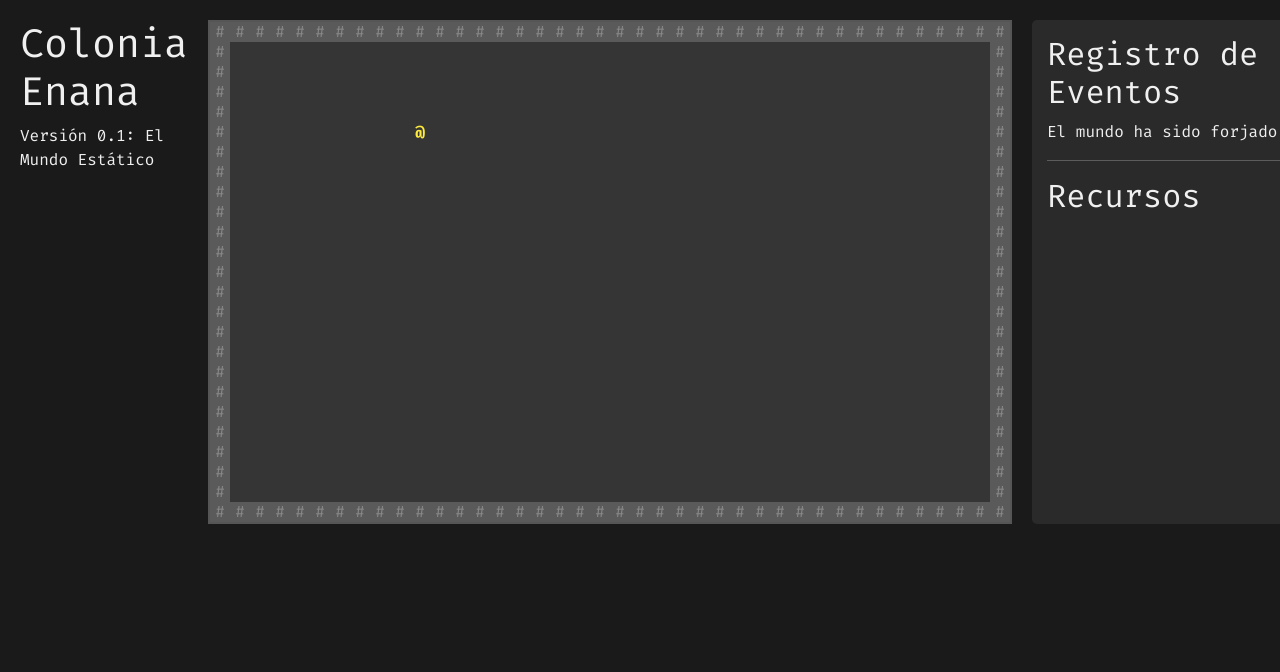
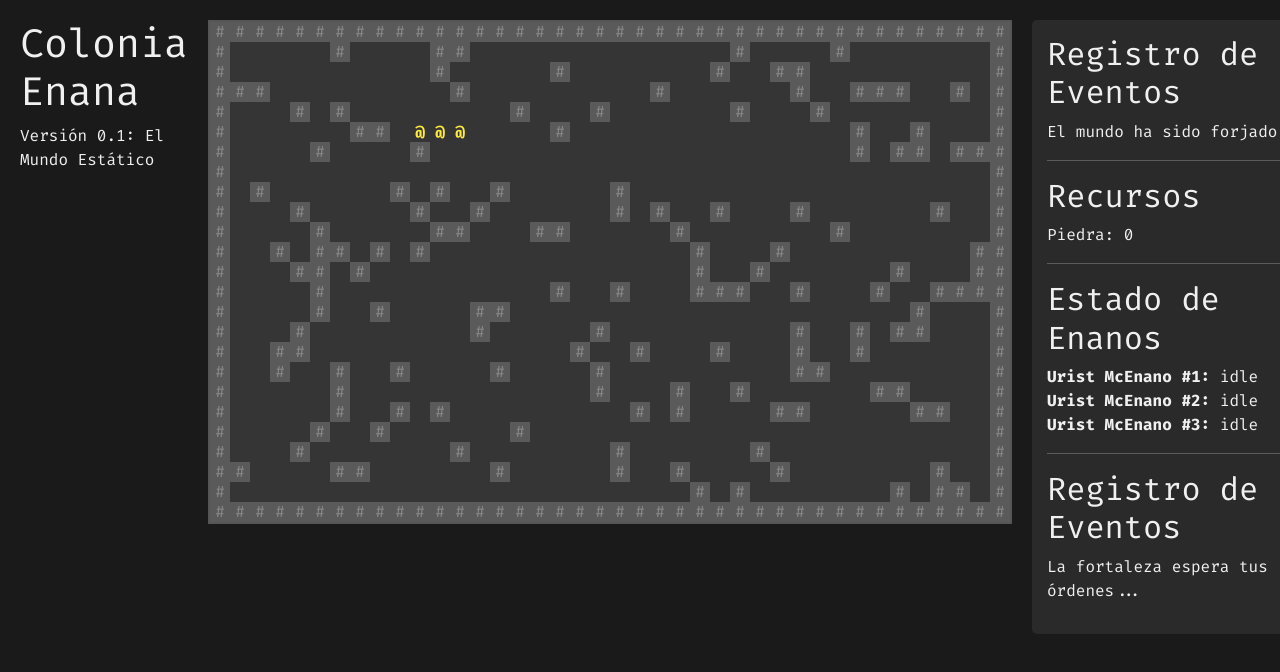
Before and after one commit to AliceV66/Colonia_enana, a plain HTML site: page index.html in a window 1280 px wide. Shown: the top 672 px of the page. Drawn offline with nearby package versions, Linux system fonts and the light colour scheme.

Commit message:
Fase 5? se corrige la ui . XD tengo sueño pero esta divertido

```diff
--- a/index.html
+++ b/index.html
@@ -28,8 +28,18 @@
             </div>
             <hr>
             <h2>Recursos</h2>
-            <div id="resources">
+            <div id="resources-panel">
                 </div>
+            <hr>
+            <h2>Estado de Enanos</h2>
+            <ul id="agents-panel" class="list-unstyled">
+                </ul>
+            <hr>
+            <h2>Registro de Eventos</h2>
+            <div id="log" class="log-box">
+                <p>La fortaleza espera tus órdenes...</p>
+            </div>
+
         </aside>
     </div>
 
--- a/main.js
+++ b/main.js
@@ -1,28 +1,67 @@
 // --- CONFIGURACIÓN Y CONSTANTES ---
 const WORLD_WIDTH = 40;
 const WORLD_HEIGHT = 25;
+
 
 // --- MODELOS DE DATOS GLOBALES ---
 let worldData = [];
 const agents = [];
 const taskQueue = [];
+const resources = {
+    rock: 0
+};
 
 // --- LÓGICA DEL MODELO ---
 
 function generateWorld() {
     const world = [];
+    const ROCK_CHANCE = 0.15; // 15% de probabilidad de que un tile de suelo sea roca
+
     for (let y = 0; y < WORLD_HEIGHT; y++) {
         const row = [];
         for (let x = 0; x < WORLD_WIDTH; x++) {
-            let tileType = 'floor';
+            let tileType;
+            // Poner rocas en los bordes para crear las paredes
             if (x === 0 || x === WORLD_WIDTH - 1 || y === 0 || y === WORLD_HEIGHT - 1) {
                 tileType = 'rock';
+            } else {
+                // --- LÓGICA MODIFICADA ---
+                // Para el interior, hay una probabilidad de que sea roca en lugar de suelo
+                if (Math.random() < ROCK_CHANCE) {
+                    tileType = 'rock';
+                } else {
+                    tileType = 'floor';
+                }
             }
-            row.push({ type: tileType });
+            // Inicializamos el tile con su tipo y sin tarea asignada
+            row.push({ type: tileType, isTasked: false });
         }
         world.push(row);
     }
+    console.log("Mundo generado en memoria:", world);
     return world;
+}
+function renderUI(agentsData, resourcesData) {
+    // Renderizar panel de recursos
+    const resourcesPanel = document.getElementById('resources-panel');
+    resourcesPanel.innerHTML = `Piedra: ${resourcesData.rock}`;
+
+    // Renderizar panel de estado de agentes
+    const agentsPanel = document.getElementById('agents-panel');
+    agentsPanel.innerHTML = ''; // Limpiar antes de volver a dibujar
+
+    agentsData.forEach(agent => {
+        let statusText = agent.status;
+
+        // ASEGÚRATE DE QUE ESTA LÍNEA USE BACKTICKS (COMILLAS INVERTIDAS)
+        if ((agent.status === 'walking-to-task' || agent.status === 'working') && agent.task) {
+            statusText += ` (${agent.task.type} en ${agent.task.x},${agent.task.y})`;
+        }
+
+        const agentLi = document.createElement('li');
+        agentLi.innerHTML = `<strong>${agent.name}:</strong> ${statusText}`;
+        agentsPanel.appendChild(agentLi);
+    });
 }
 
 function createAgent(x, y) {
@@ -128,12 +167,13 @@ function runAgentAI(agent, world) {
 
         case 'working':
             if (!agent.task) { agent.status = 'idle'; return; }
-            console.log(`${agent.name} está minando en (${agent.task.x}, ${agent.task.y})`);
+            console.log('${agent.name} está minando en (${agent.task.x}, ${agent.task.y})');
 
             const minedTile = world[agent.task.y][agent.task.x];
             if (minedTile.type === 'rock') {
                 minedTile.type = 'floor';
                 minedTile.isTasked = false; // Desmarcamos el tile
+                resources.rock++; // ¡Ganas una de piedra!
 
             }
 
@@ -184,11 +224,14 @@ function renderWorld(world, agentsData) {
 function updateGame() {
     updateAgents(worldData, agents);
     renderWorld(worldData, agents);
+    renderUI(agents, resources);
 }
 
 document.addEventListener('DOMContentLoaded', () => {
     worldData = generateWorld();
-    createAgent(10, 5);
+    for (let i = 0; i < 3; i++) {
+        createAgent(10 + i, 5); // Crea 3 enanos en (10,5), (11,5) y (12,5)
+    }
     renderWorld(worldData, agents);
 
     const worldContainer = document.getElementById('game-world');
```
